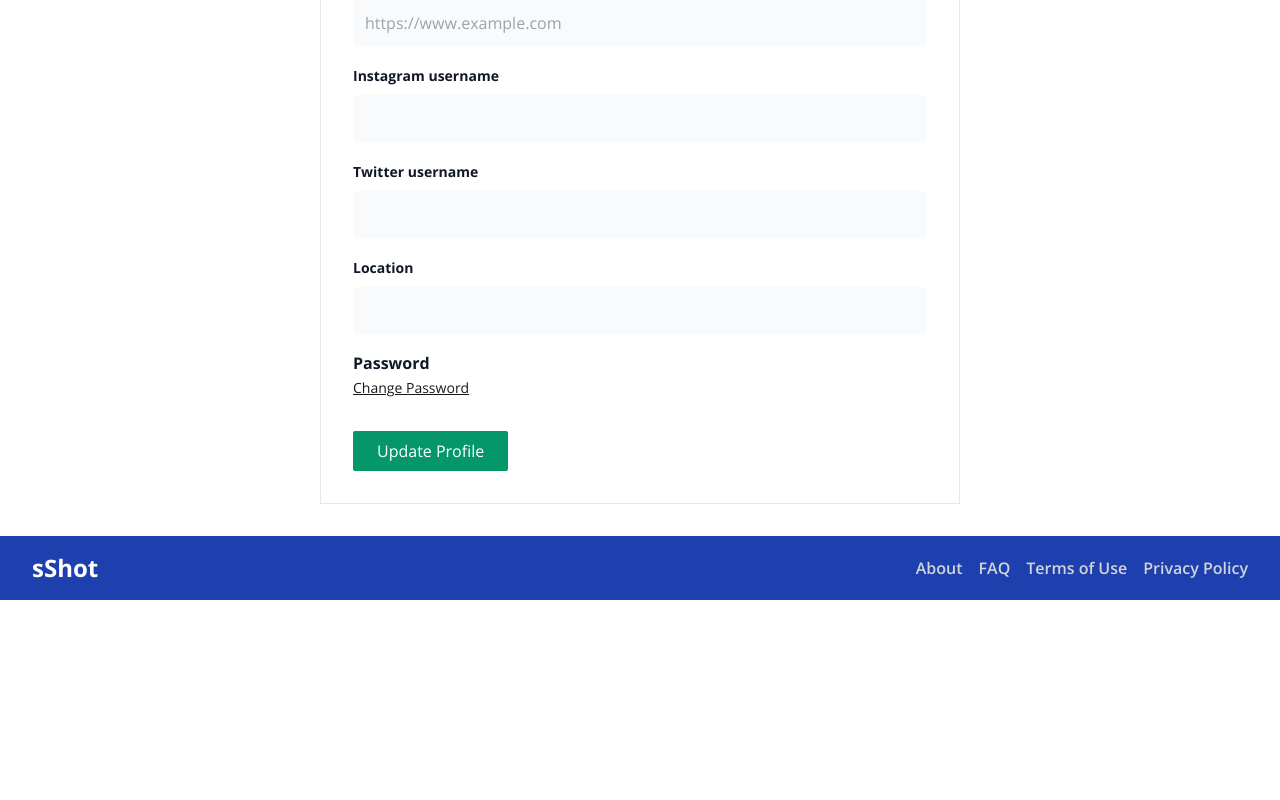
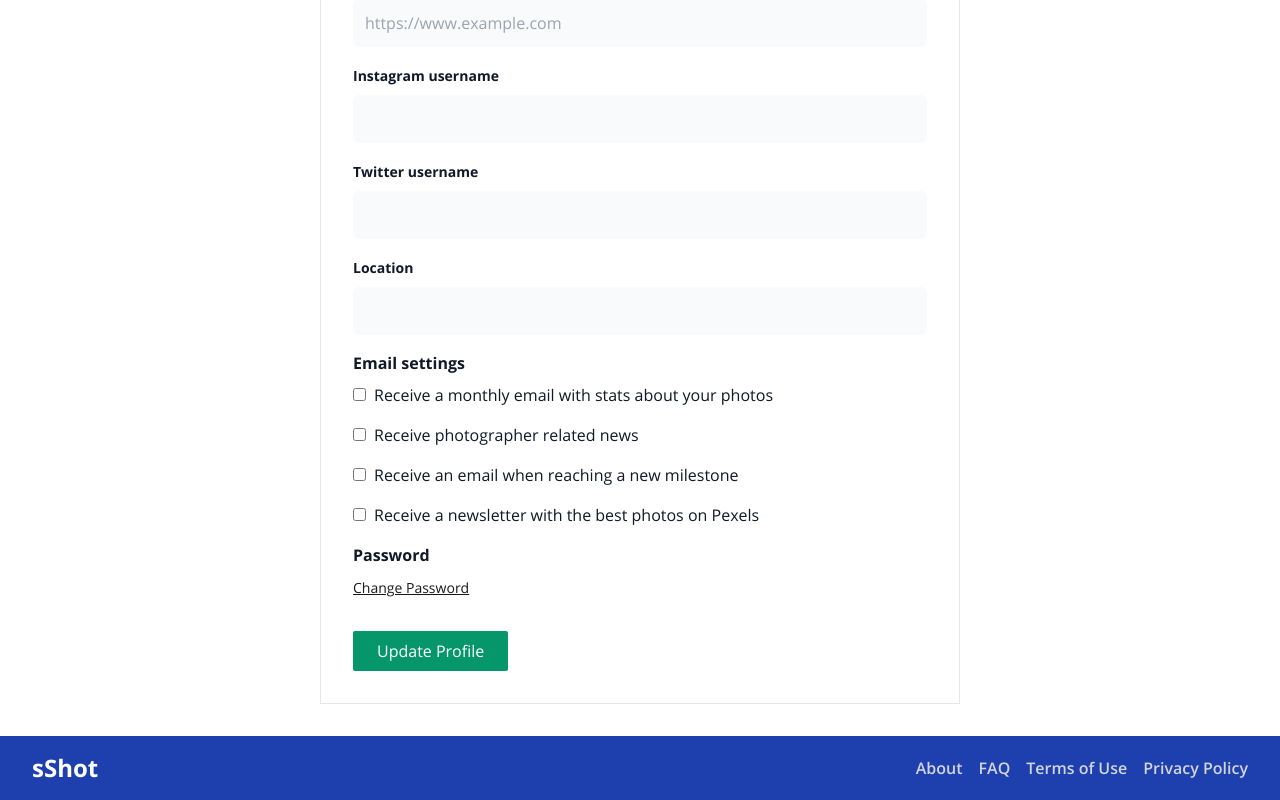
Before and after one commit to qbytesoft-com/suparshot, a React (Create React App) app: page /settings in a window 1280 px wide. Shown: the part 622-1422 px from the top of the page. Before the commit the page ends 1222 px from the top, so only its background shows below. Built offline with nearby package versions, Linux system fonts and the light colour scheme.

Commit message:
Add new field to settings page

```diff
--- a/src/components/pages/settings.js
+++ b/src/components/pages/settings.js
@@ -63,10 +63,40 @@ function Settings() {
             </label>
             <input type="text" className="input-field mt-2 mb-4" id="location" />
 
-            <p className="text-base text-gray-900 font-bold">Password</p>
-            <Link to="/reset-password" className="text-sm underline">
-              Change Password
-            </Link>
+            <div className="mb-4">
+              <p className="text-base text-gray-900 font-bold mb-2">Email settings</p>
+
+              <label htmlFor="monthlyEmail" className="mb-4 block">
+                <input type="checkbox" id="monthlyEmail" />
+                <span className="ml-2 font-normal text-gray-900">
+                  Receive a monthly email with stats about your photos
+                </span>
+              </label>
+
+              <label htmlFor="photographerRelatedEmail" className="mb-4 block">
+                <input type="checkbox" id="photographerRelatedEmail" />
+                <span className="ml-2 font-normal text-gray-900">Receive photographer related news</span>
+              </label>
+
+              <label htmlFor="newMilestoneEmail" className="mb-4 block">
+                <input type="checkbox" id="newMilestoneEmail" />
+                <span className="ml-2 font-normal text-gray-900">Receive an email when reaching a new milestone</span>
+              </label>
+
+              <label htmlFor="newsEmail" className="mb-4 block">
+                <input type="checkbox" id="newsEmail" />
+                <span className="ml-2 font-normal text-gray-900">
+                  Receive a newsletter with the best photos on Pexels
+                </span>
+              </label>
+            </div>
+
+            <div className="mb-4">
+              <p className="text-base text-gray-900 font-bold mb-2">Password</p>
+              <Link to="/reset-password" className="text-sm underline">
+                Change Password
+              </Link>
+            </div>
 
             <Button className="font-light block mt-8" type="button">
               Update Profile
```
Also changed, not shown: 1 other file (tests, documents, lock files or other folders).
